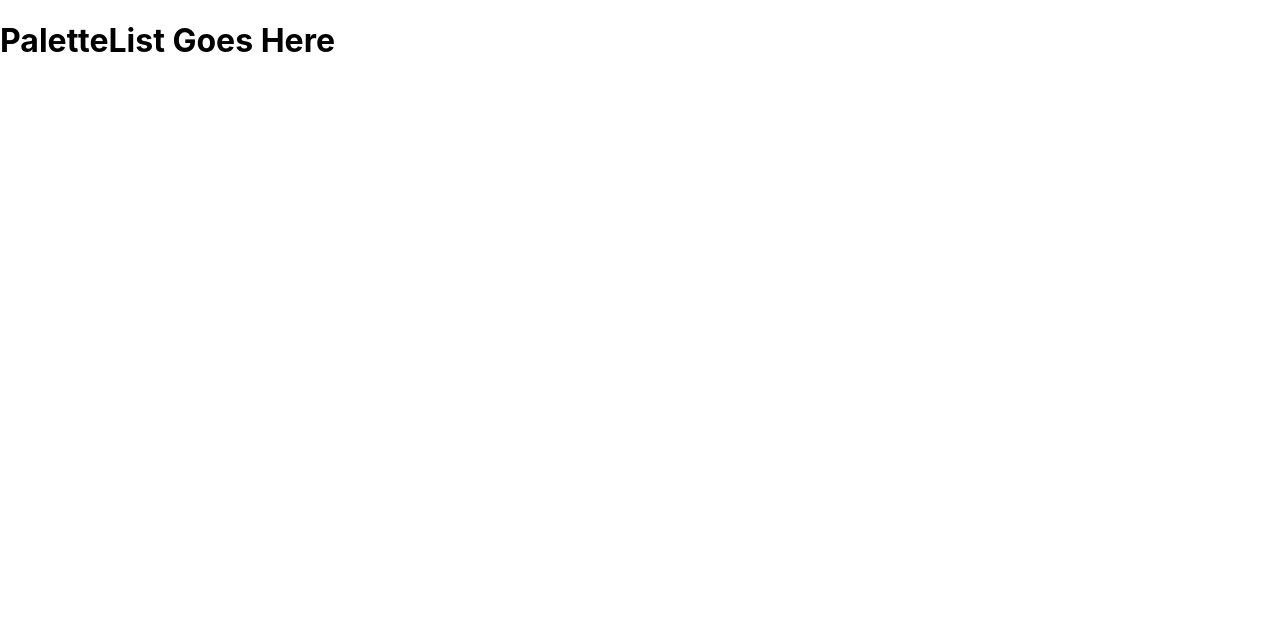
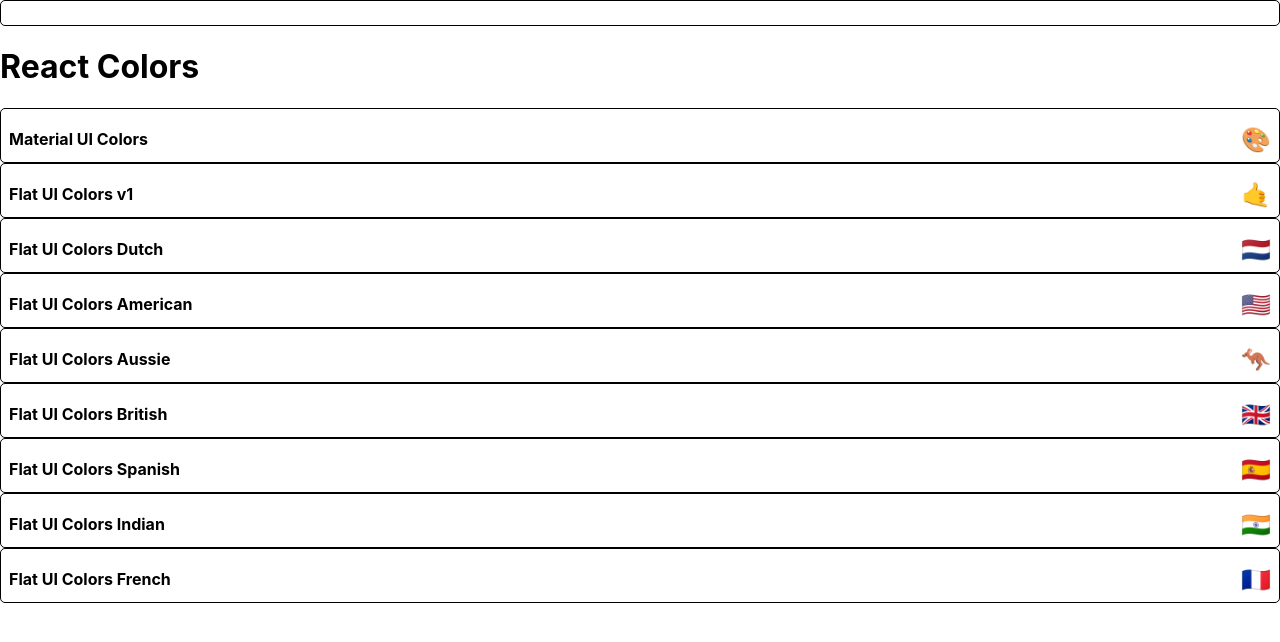
Before and after one commit to rojinabraham/color-palette-app, a React (Create React App) app: page / in a window 1280 px wide. Shown: the top 642 px of the page. Built offline with nearby package versions, Linux system fonts and the light colour scheme.

Commit message:
added mini palette and material UI styles

```diff
--- a/package.json
+++ b/package.json
@@ -5,6 +5,7 @@
   "dependencies": {
     "@material-ui/core": "^4.11.0",
     "@material-ui/icons": "^4.9.1",
+    "@material-ui/styles": "^4.10.0",
     "@testing-library/jest-dom": "^4.2.4",
     "@testing-library/react": "^9.5.0",
     "@testing-library/user-event": "^7.2.1",
--- a/public/index.html
+++ b/public/index.html
@@ -29,7 +29,7 @@
       work correctly both with client-side routing and a non-root public URL.
       Learn how to configure a non-root public URL by running `npm run build`.
     -->
-    <title>React App</title>
+    <title>React Color Palette App</title>
   </head>
   <body>
     <noscript>You need to enable JavaScript to run this app.</noscript>
--- a/src/App.js
+++ b/src/App.js
@@ -4,6 +4,7 @@
 import Palette from "./Palette";
 import { generatePalette } from "./colorHelpers";
 import { Route, Switch } from "react-router-dom";
+import PaletteList from "./PaletteList";
 
 class App extends Component {
   findPalette = (id) => {
@@ -18,7 +19,7 @@
           <Route
             exact
             path="/"
-            render={() => <h1>PaletteList Goes Here</h1>}
+            render={() => <PaletteList palettes={seedColors}></PaletteList>}
           ></Route>
           <Route
             exact
@@ -32,7 +33,6 @@
             )}
           ></Route>
         </Switch>
-        {/* generatePalette(seedColors[{findPalette()}]*/}
       </div>
     );
   }
--- /dev/null
+++ b/src/MiniPalette.js
@@ -0,0 +1,45 @@
+import React from "react";
+import { withStyles } from "@material-ui/styles";
+const styles = {
+  root: {
+    backgroundColor: "white",
+    borderRadius: "5px",
+    border: "1px solid black",
+    padding: "0.5rem",
+    position: "relative",
+    overflow: "hidden",
+    "&:hover": {
+      cursor: "pointer",
+    },
+  },
+  colors: {
+    backgroundColor: "grey",
+  },
+  title: {
+    display: "flex",
+    justifyContent: "space-between",
+    alignItems: "center",
+    margin: "0",
+    color: "black",
+    paddingTop: "0.5rem",
+    fontSize: "1rem",
+    position: "relative",
+  },
+  emoji: {
+    marginLeft: "0.5rem",
+    fontSize: "1.5rem",
+  },
+};
+function MiniPalette(props) {
+  const { classes, paletteName, emoji } = props;
+  console.log(paletteName);
+  return (
+    <div className={classes.root}>
+      <div className={classes.colors}> </div>
+      <h5 className={classes.title}>
+        {paletteName} <span className={classes.emoji}>{emoji}</span>
+      </h5>
+    </div>
+  );
+}
+export default withStyles(styles)(MiniPalette);
--- a/src/NavBar.js
+++ b/src/NavBar.js
@@ -7,6 +7,7 @@
 import Snackbar from "@material-ui/core/Snackbar";
 import IconButton from "@material-ui/core/IconButton";
 import CloseIcon from "@material-ui/icons/Close";
+import { Link } from "react-router-dom";
 
 class NavBar extends Component {
   constructor(props) {
@@ -29,7 +30,7 @@
     return (
       <header className="NavBar">
         <div className="logo">
-          <a href="/">ReactColorPicker</a>
+          <Link to="/">ReactColorPicker</Link>
         </div>
         <div className="slider-container">
           <span>Level: {level}</span>
--- /dev/null
+++ b/src/PaletteList.js
@@ -0,0 +1,21 @@
+import React, { Component } from "react";
+import { Link } from "react-router-dom";
+import MiniPalette from "./MiniPalette";
+class PaletteList extends Component {
+  render() {
+    const { palettes } = this.props;
+    return (
+      <div>
+        <MiniPalette></MiniPalette>
+        <h1>React Colors</h1>
+        {palettes.map((palette) => (
+          <MiniPalette {...palette}>
+            {/* <Link to={`/palette/${palette.id}`}>{palette.paletteName}</Link> */}
+          </MiniPalette>
+        ))}
+      </div>
+    );
+  }
+}
+
+export default PaletteList;
```
Also changed, not shown: 1 other file (tests, documents, lock files or other folders).
